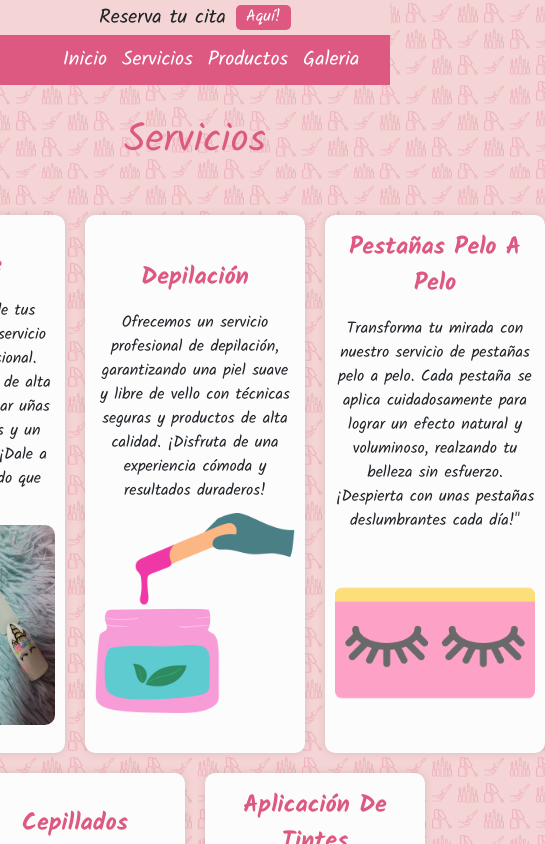
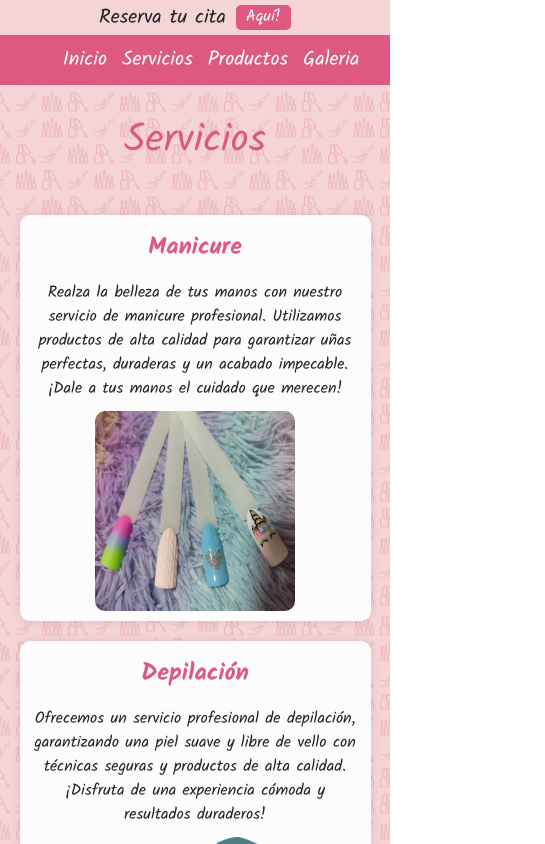
Before and after one commit to RobledoJohn/JessNails, a Vue app: page /servicios in a window 390 px wide. Shown: the top 844 px of the page, 545 px wide, since content can reach past the window. Built offline with nearby package versions, Linux system fonts and the light colour scheme.

Commit message:
responsive en section services de smartphone

```diff
--- a/src/views/HomeView.vue
+++ b/src/views/HomeView.vue
@@ -11,6 +11,7 @@
 </template>
 
 <style scoped>
+/*pc*/
 @media screen and ( min-width: 1024px){
   .home-container {
     height: 100%;
@@ -35,7 +36,8 @@
   }
 
 }
-@media screen and ( min-width: 768px) and (max-width: 1024px) {
+/*tablet*/
+@media screen and ( min-width: 768px) and (max-width: 1023px) {
   .home-container {
     height: 100%;
     display: flex;
@@ -59,6 +61,7 @@
   }
 
 }
+/*celular*/
 @media screen and (min-width: 300px) and (max-width: 767px) {
   .home-container {
     height: 100%;
--- a/src/views/ServicesView.vue
+++ b/src/views/ServicesView.vue
@@ -47,6 +47,8 @@
 </template>
 
 <style scoped>
+
+@media screen and (min-width: 1024px){
   .services-container {
     width: 100%;
     gap: 20px;
@@ -99,4 +101,114 @@
     width: 200px;
     height: 200px;
   }
+}
+@media screen and (min-width: 768px) and (max-width: 1023px){
+  .services-container {
+    width: 100%;
+    gap: 20px;
+    display: flex;
+    flex-direction: column;
+    align-items: center;
+  }
+
+  .section-services {
+    display:flex;
+    flex-direction: row;
+    gap: 20px;
+  }
+
+  .section-service {
+    display: flex;
+    flex-direction: column;
+    align-items: center;
+    justify-content: center;
+    max-width: 350px;
+    gap: 10px;
+    padding: 10px;
+    border-radius: 10px;
+    background-color: #fcfcfc;
+    box-shadow: 0 0 10px rgba(0, 0, 0, 0.1);
+  }
+
+  .section-txt-service{
+    display: flex;
+    flex-direction: column;
+    align-items: center;
+    justify-content: center;
+    gap: 10px;
+  }
+
+  .subtittle-service{
+    font-size: 1.5rem;
+    font-weight: bold;
+    text-transform: capitalize;
+    margin: 5px;
+  }
+
+  .txt-service {
+    font-size: 1rem;
+    text-align: center;
+  }
+
+  .section-service img {
+    border-radius: 10px;
+    width: 200px;
+    height: 200px;
+  }
+}
+@media screen and (min-width: 300px) and (max-width: 767px){
+  .services-container {
+    width: 100%;
+    gap: 20px;
+    display: flex;
+    flex-direction: column;
+    align-items: center;
+  }
+
+  .section-services {
+    display:flex;
+    flex-direction: column;
+    align-items: center;
+    gap: 20px;
+  }
+
+  .section-service {
+    display: flex;
+    flex-direction: column;
+    align-items: center;
+    justify-content: center;
+    max-width: 90%;
+    gap: 10px;
+    padding: 10px;
+    border-radius: 10px;
+    background-color: #fcfcfc;
+    box-shadow: 0 0 10px rgba(0, 0, 0, 0.1);
+  }
+
+  .section-txt-service{
+    display: flex;
+    flex-direction: column;
+    align-items: center;
+    justify-content: center;
+    gap: 10px;
+  }
+
+  .subtittle-service{
+    font-size: 1.5rem;
+    font-weight: bold;
+    text-transform: capitalize;
+    margin: 5px;
+  }
+
+  .txt-service {
+    font-size: 1rem;
+    text-align: center;
+  }
+
+  .section-service img {
+    border-radius: 10px;
+    width: 200px;
+    height: 200px;
+  }
+}
 </style>
```
Lines whose indentation alone changed are shown as unchanged.
